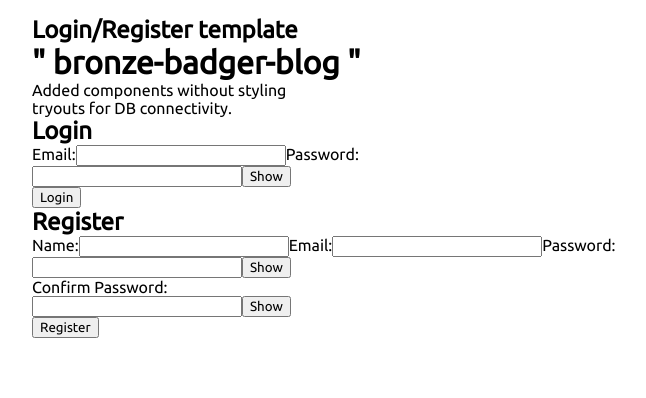
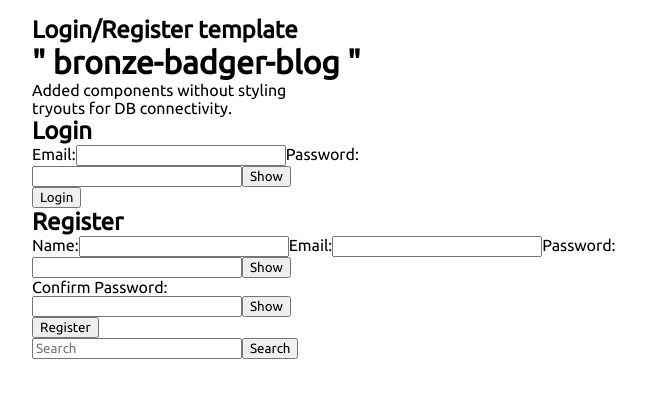
Before and after one commit to Hack-Weekly/Bronze-Badger-Blog, a React (Create React App) app in the folder client/: page / in a window 1280 px wide. Shown: the top 398 px of the page, without its empty margins (38-684 px from the left). Built offline with nearby package versions, Linux system fonts and the light colour scheme.

Commit message:
Update index.jsx

```diff
--- a/client/src/pages/Home/index.jsx
+++ b/client/src/pages/Home/index.jsx
@@ -2,6 +2,7 @@ import React from 'react';
 import Header from '../../components/Home/Header';
 import Login from '../../components/Home/Login/Login';
 import Register from '../../components/Home/Register/Register';
+import SearchBar from '../../components/Home/SearchBar/search';
 
 const Home = () => {
   return (
@@ -17,12 +18,11 @@ const Home = () => {
       </div>
 
       {/* Search Bar */}
+        <SearchBar />
 
       {/*Navigation*/}
 
-      {/* Blog List*/}
-
-      {/*Empty List */}
+      {/* Posts */}
 
     </div>
   );
```
